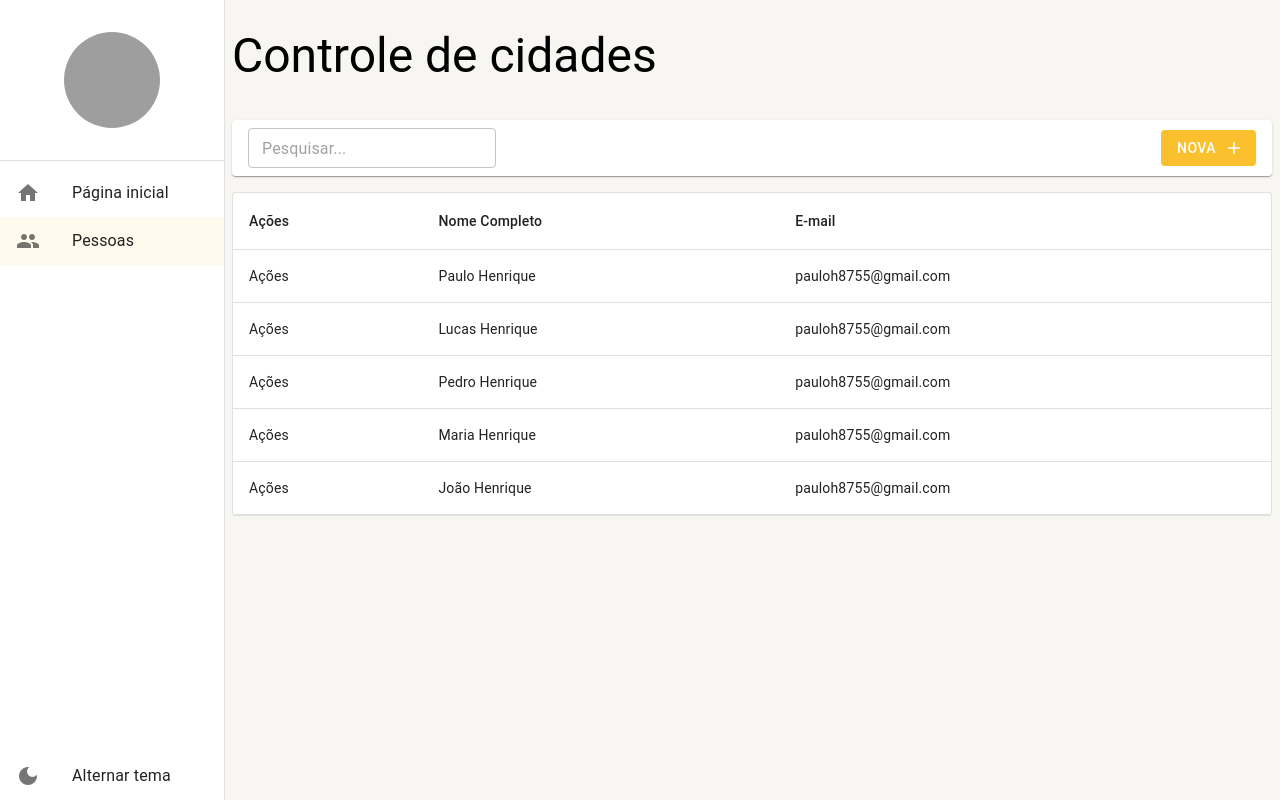
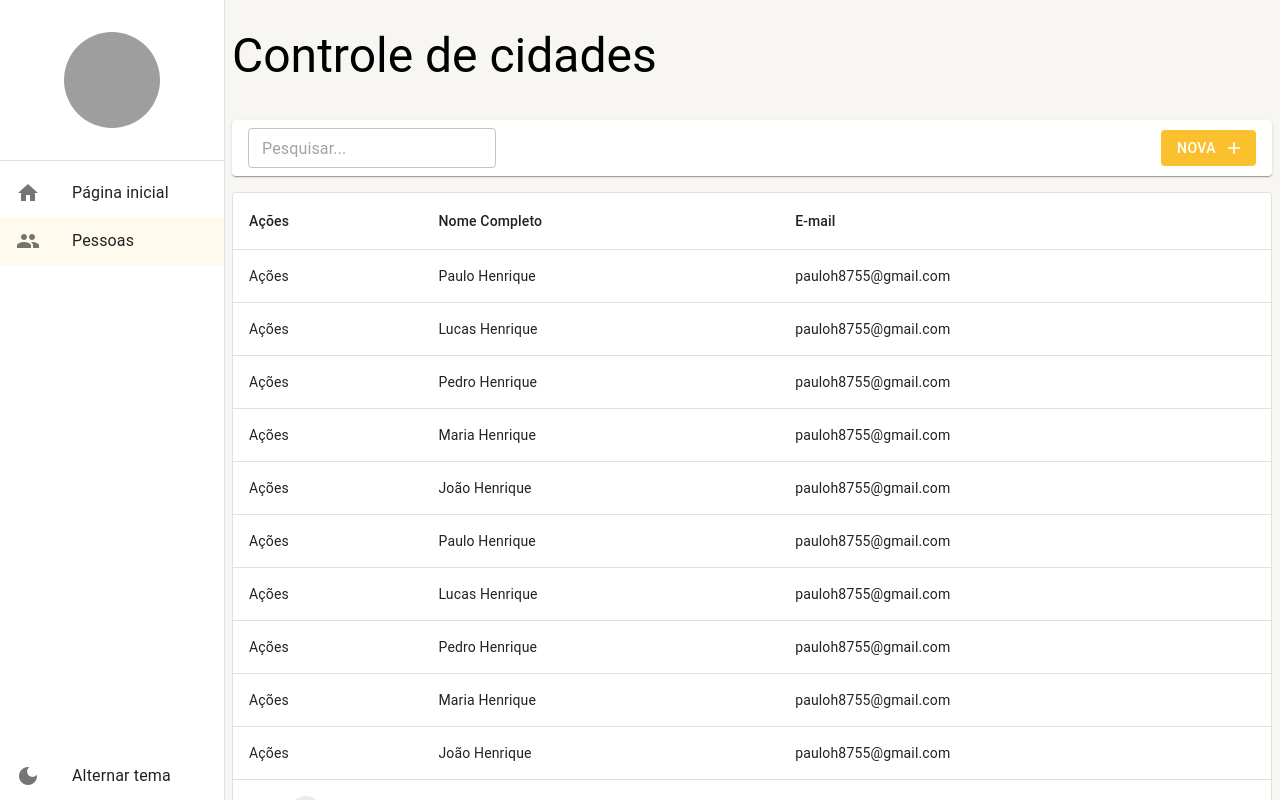
Before and after one commit to pauloh-andrade/crud-next-material-ui5, a Next.js app: page /pessoas in a window 1280 px wide. Built offline with nearby package versions, Linux system fonts and the light colour scheme; data requests are answered from the project's data file; grey boxes are pictures that could not be loaded.

Commit message:
feat: dinamic pagination

```diff
--- a/mock/database.json
+++ b/mock/database.json
@@ -29,6 +29,84 @@
 			"nome": "Jão",
 			"nomeCompleto": "João Henrique",
 			"email": "pauloh8755@gmail.com"
+		},
+		{
+			"id": 6,
+			"nome": "Paulo",
+			"nomeCompleto": "Paulo Henrique",
+			"email": "pauloh8755@gmail.com"
+		},
+		{
+			"id": 7,
+			"nome": "Paulo",
+			"nomeCompleto": "Lucas Henrique",
+			"email": "pauloh8755@gmail.com"
+		},
+		{
+			"id": 8,
+			"nome": "Paulo",
+			"nomeCompleto": "Pedro Henrique",
+			"email": "pauloh8755@gmail.com"
+		},
+		{
+			"id": 9,
+			"nome": "Paulo",
+			"nomeCompleto": "Maria Henrique",
+			"email": "pauloh8755@gmail.com"
+		},
+		{
+			"id": 10,
+			"nome": "Jão",
+			"nomeCompleto": "João Henrique",
+			"email": "pauloh8755@gmail.com"
+		},
+		{
+			"id": 11,
+			"nome": "Paulo",
+			"nomeCompleto": "Paulo Henrique",
+			"email": "pauloh8755@gmail.com"
+		},
+		{
+			"id": 12,
+			"nome": "Paulo",
+			"nomeCompleto": "Lucas Henrique",
+			"email": "pauloh8755@gmail.com"
+		},
+		{
+			"id": 13,
+			"nome": "Paulo",
+			"nomeCompleto": "Pedro Henrique",
+			"email": "pauloh8755@gmail.com"
+		},
+		{
+			"id": 14,
+			"nome": "Paulo",
+			"nomeCompleto": "Maria Henrique",
+			"email": "pauloh8755@gmail.com"
+		},
+		{
+			"id": 15,
+			"nome": "Jão",
+			"nomeCompleto": "João Henrique",
+			"email": "pauloh8755@gmail.com"
+		},
+		{
+			"id": 16,
+			"nome": "Paulo",
+			"nomeCompleto": "Lucas Henrique",
+			"email": "pauloh8755@gmail.com"
+		},
+		{
+			"id": 17,
+			"nome": "Paulo",
+			"nomeCompleto": "Pedro Henrique",
+			"email": "pauloh8755@gmail.com"
+		},
+		{
+			"id": 18,
+			"nome": "Paulo",
+			"nomeCompleto": "Maria Henrique",
+			"email": "pauloh8755@gmail.com"
 		}
 	]
 }
--- a/src/componnents/ferramentasDaListagem/FerramentasDaListagem.jsx
+++ b/src/componnents/ferramentasDaListagem/FerramentasDaListagem.jsx
@@ -27,7 +27,7 @@ export const FerramentasDaListagem = ({
 				<TextField
 					size="small"
 					placeholder={Environment.INPUT_DE_BUSCA}
-					onChange={e => aoMudarTextoDeBusca?.({ busca: e.target.value })}
+					onChange={e => aoMudarTextoDeBusca?.({ busca: e.target.value, pagina: 1 })}
 					value={textoBusca}
 				/>
 			)}
--- a/src/pages/pessoas/index.jsx
+++ b/src/pages/pessoas/index.jsx
@@ -8,6 +8,7 @@ import { Environment } from '../../environment';
 import { UseDebounce } from '../../hooks';
 import {
 	LinearProgress,
+	Pagination,
 	Paper,
 	Table,
 	TableBody,
@@ -35,10 +36,14 @@ const ListagemDePessoas = () => {
 		return router.query.busca;
 	}, [router.query]);
 
+	const pagina = useMemo(() => {
+		return router.query.pagina || 1;
+	}, [router.query.pagina]);
+
 	useEffect(() => {
 		setIsLoading(true);
 		debounce(() => {
-			PessoaService.getAll(1, router.query.busca).then(result => {
+			PessoaService.getAll(pagina, router.query.busca).then(result => {
 				setIsLoading(false);
 				if (result instanceof Error) {
 					alert(result.message);
@@ -49,7 +54,7 @@ const ListagemDePessoas = () => {
 				}
 			});
 		});
-	}, [busca]);
+	}, [busca, pagina]);
 
 	return (
 		<LayoutBase
@@ -91,6 +96,17 @@ const ListagemDePessoas = () => {
 								</TableCell>
 							</TableRow>
 						)}
+						{totalCount > 0 && totalCount > Environment.LIMITE_DE_LINHAS && (
+							<TableRow>
+								<TableCell colSpan={3}>
+									<Pagination
+										page={pagina}
+										count={Math.ceil(totalCount / Environment.LIMITE_DE_LINHAS)}
+										onChange={(_, newPage) => definirParametros({ ...router.query, pagina: newPage })}
+									/>
+								</TableCell>
+							</TableRow>
+						)}
 					</TableFooter>
 				</Table>
 			</TableContainer>
```
